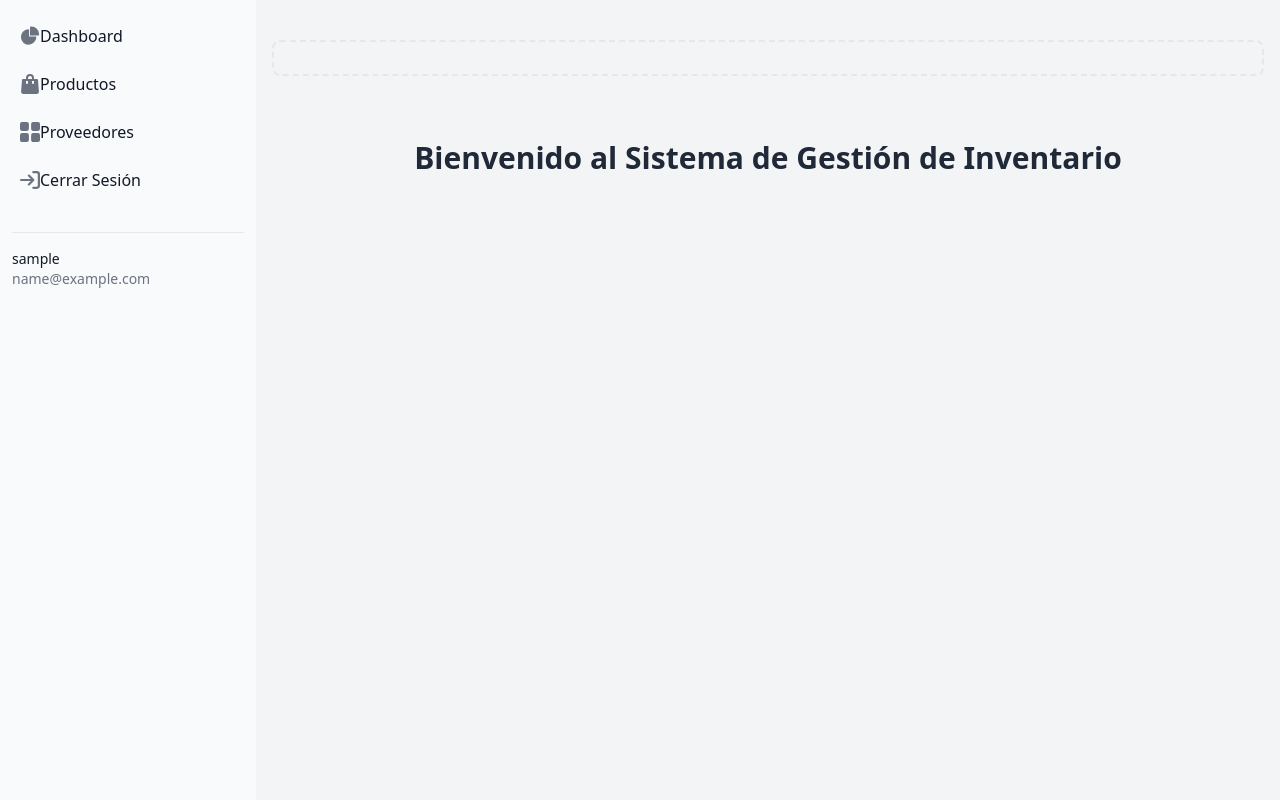
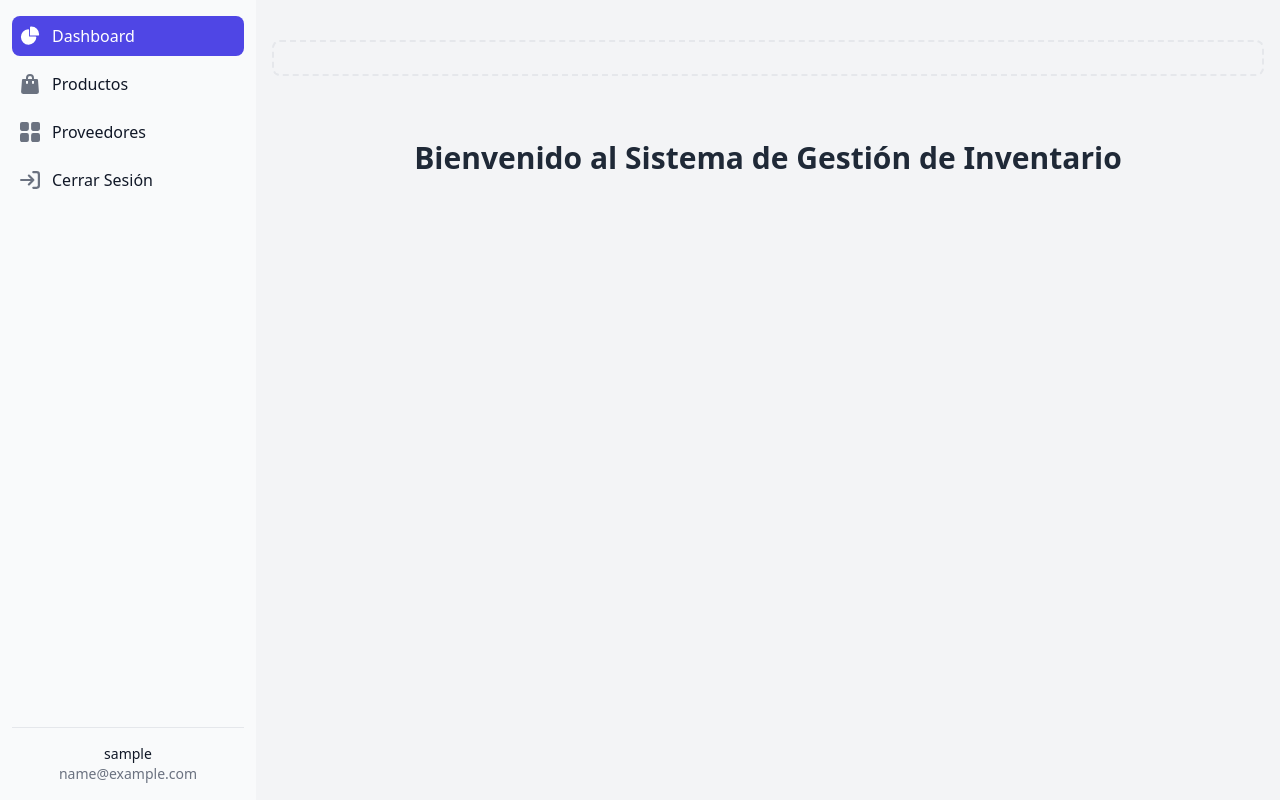
Before and after one commit to RchrdMrtnz/StockMaster, a Django app: page /inventario/ in a window 1280 px wide. Run offline with Django 5.2, Linux system fonts and the light colour scheme; the visitor is signed in with stand-in values (Sample User, id 1).

Commit message:
agregue parte del sidebard

```diff
--- a/core/settings.py
+++ b/core/settings.py
@@ -141,3 +141,4 @@ ACCOUNT_SESSION_COOKIE_AGE = 86400
 LOGIN_REDIRECT_URL = '/'
 LOGIN_URL = 'login'
 LOGIN_REDIRECT_URL = '/inventario/'
+LOGOUT_REDIRECT_URL = '/api/login/login/'
--- a/inventory/templates/inventory/partials/sidebar.html
+++ b/inventory/templates/inventory/partials/sidebar.html
@@ -1,49 +1,53 @@
+<!-- templates/partials/sidebar.html -->
 <button data-drawer-target="default-sidebar" data-drawer-toggle="default-sidebar" aria-controls="default-sidebar" type="button" class="inline-flex items-center p-2 mt-2 ms-3 text-sm text-gray-500 rounded-lg sm:hidden hover:bg-gray-100 focus:outline-none focus:ring-2 focus:ring-gray-200 dark:text-gray-400 dark:hover:bg-gray-700 dark:focus:ring-gray-600">
    <span class="sr-only">Open sidebar</span>
    <svg class="w-6 h-6" aria-hidden="true" fill="currentColor" viewBox="0 0 20 20" xmlns="http://www.w3.org/2000/svg">
-    <path clip-rule="evenodd" fill-rule="evenodd" d="M2 4.75A.75.75 0 012.75 4h14.5a.75.75 0 010 1.5H2.75A.75.75 0 012 4.75zm0 10.5a.75.75 0 01.75-.75h7.5a.75.75 0 010 1.5h-7.5a.75.75 0 01-.75-.75zM2 10a.75.75 0 01.75-.75h14.5a.75.75 0 010 1.5H2.75A.75.75 0 012 10z"></path>
+   <path clip-rule="evenodd" fill-rule="evenodd" d="M2 4.75A.75.75 0 012.75 4h14.5a.75.75.75 0 010 1.5H2.75A.75.75.75 0 012 4.75zm0 10.5a.75.75.75 0 01.75-.75h7.5a.75.75.75 0 010 1.5h-7.5a.75.75.75 0 01-.75-.75zM2 10a.75.75.75 0 01.75-.75h14.5a.75.75.75 0 010 1.5H2.75A.75.75.75 0 012 10z"></path>
    </svg>
 </button>
 
 <aside id="default-sidebar" class="fixed top-0 left-0 z-40 w-64 h-screen transition-transform -translate-x-full sm:translate-x-0" aria-label="Sidebar">
-    <div class="h-full px-3 py-4 overflow-y-auto bg-gray-50 dark:bg-gray-800">
+   <div class="flex flex-col justify-between h-full px-3 py-4 overflow-y-auto bg-gray-50 dark:bg-gray-800">
       <ul class="space-y-2 font-medium">
          <li>
-             <a href="{% url 'inventory-home' %}" class="flex items-center p-2 text-gray-900 rounded-lg dark:text-white hover:bg-gray-100 dark:hover:bg-gray-700 group">
-                <svg class="w-5 h-5 text-gray-500 transition duration-75 dark:text-gray-400 group-hover:text-gray-900 dark:group-hover:text-white" aria-hidden="true" xmlns="http://www.w3.org/2000/svg" fill="currentColor" viewBox="0 0 22 21">
+            <a href="{% url 'inventory-home' %}" class="flex items-center p-2 {% if request.path == '/inventario/' %}bg-indigo-600 text-white dark:bg-indigo-600 dark:text-white{% else %}text-gray-900 dark:text-white hover:bg-indigo-300 dark:hover:bg-indigo-300{% endif %} rounded-lg group">
+               <svg class="w-5 h-5 transition duration-75 {% if request.path == '/inventario/' %}text-white{% else %}text-gray-500 dark:text-gray-400 group-hover:text-gray-900 dark:group-hover:text-white{% endif %} me-4" aria-hidden="true" xmlns="http://www.w3.org/2000/svg" fill="currentColor" viewBox="0 0 22 21">
                   <path d="M16.975 11H10V4.025a1 1 0 0 0-1.066-.998 8.5 8.5 0 1 0 9.039 9.039.999.999 0 0 0-1-1.066h.002Z"/>
                   <path d="M12.5 0c-.157 0-.311.01-.565.027A1 1 0 0 0 11 1.02V10h8.975a1 1 0 0 0 1-.935c.013-.188.028-.374.028-.565A8.51 8.51 0 0 0 12.5 0Z"/>
                </svg>
-                <span class="ms-3">Dashboard</span>
+               <span class="ms-4 ml-3">Dashboard</span>
             </a>
          </li>
          <li>
-             <a href="{% url 'producto-list-create' %}" class="flex items-center p-2 text-gray-900 rounded-lg dark:text-white hover:bg-gray-100 dark:hover:bg-gray-700 group">
-                <svg class="flex-shrink-0 w-5 h-5 text-gray-500 transition duration-75 dark:text-gray-400 group-hover:text-gray-900 dark:group-hover:text-white" aria-hidden="true" xmlns="http://www.w3.org/2000/svg" fill="currentColor" viewBox="0 0 18 20">
+            <a href="{% url 'producto-list-create' %}" class="flex items-center p-2 {% if request.path == '/inventario/productos/' %}bg-indigo-600 text-white dark:bg-indigo-600 dark:text-white{% else %}text-gray-900 dark:text-white hover:bg-indigo-300 dark:hover:bg-indigo-300{% endif %} rounded-lg group">
+               <svg class="flex-shrink-0 w-5 h-5 transition duration-75 {% if request.path == '/inventario/productos/' %}text-white{% else %}text-gray-500 dark:text-gray-400 group-hover:text-gray-900 dark:group-hover:text-white{% endif %} me-4" aria-hidden="true" xmlns="http://www.w3.org/2000/svg" fill="currentColor" viewBox="0 0 18 20">
                   <path d="M17 5.923A1 1 0 0 0 16 5h-3V4a4 4 0 1 0-8 0v1H2a1 1 0 0 0-1 .923L.086 17.846A2 2 0 0 0 2.08 20h13.84a2 2 0 0 0 1.994-2.153L17 5.923ZM7 9a1 1 0 0 1-2 0V7h2v2Zm0-5a2 2 0 1 1 4 0v1H7V4Zm6 5a1 1 0 1 1-2 0V7h2v2Z"/>
                </svg>
-                <span class="flex-1 ms-3 whitespace-nowrap">Productos</span>
+               <span class="ms-4 ml-3">Productos</span>
             </a>
          </li>
          <li>
-             <a href="{% url 'proveedor-list-create' %}" class="flex items-center p-2 text-gray-900 rounded-lg dark:text-white hover:bg-gray-100 dark:hover:bg-gray-700 group">
-                <svg class="flex-shrink-0 w-5 h-5 text-gray-500 transition duration-75 dark:text-gray-400 group-hover:text-gray-900 dark:group-hover:text-white" aria-hidden="true" xmlns="http://www.w3.org/2000/svg" fill="currentColor" viewBox="0 0 18 18">
+            <a href="{% url 'proveedor-list-create' %}" class="flex items-center p-2 {% if request.path == '/inventario/proveedores/' %}bg-indigo-600 text-white dark:bg-indigo-600 dark:text-white{% else %}text-gray-900 dark:text-white hover:bg-indigo-300 dark:hover:bg-indigo-300{% endif %} rounded-lg group">
+               <svg class="flex-shrink-0 w-5 h-5 transition duration-75 {% if request.path == '/inventario/proveedores/' %}text-white{% else %}text-gray-500 dark:text-gray-400 group-hover:text-gray-900 dark:group-hover:text-white{% endif %} me-4" aria-hidden="true" xmlns="http://www.w3.org/2000/svg" fill="currentColor" viewBox="0 0 18 18">
                   <path d="M6.143 0H1.857A1.857 1.857 0 0 0 0 1.857v4.286C0 7.169.831 8 1.857 8h4.286A1.857 1.857 0 0 0 8 6.143V1.857A1.857 1.857 0 0 0 6.143 0Zm10 0h-4.286A1.857 1.857 0 0 0 10 1.857v4.286C10 7.169 10.831 8 11.857 8h4.286A1.857 1.857 0 0 0 18 6.143V1.857A1.857 1.857 0 0 0 16.143 0Zm-10 10H1.857A1.857 1.857 0 0 0 0 11.857v4.286C0 17.169.831 18 1.857 18h4.286A1.857 1.857 0 0 0 8 16.143v-4.286A1.857 1.857 0 0 0 6.143 10Zm10 0h-4.286A1.857 1.857 0 0 0 10 11.857v4.286c0 1.026.831 1.857 1.857 1.857h4.286A1.857 1.857 0 0 0 18 16.143v-4.286A1.857 1.857 0 0 0 16.143 10Z"/>
                </svg>
-                <span class="flex-1 ms-3 whitespace-nowrap">Proveedores</span>
+               <span class="ms-4 ml-3">Proveedores</span>
             </a>
          </li>
          <li>
-             <a href="{% url 'logout' %}" class="flex items-center p-2 text-gray-900 rounded-lg dark:text-white hover:bg-gray-100 dark:hover:bg-gray-700 group">
-                <svg class="flex-shrink-0 w-5 h-5 text-gray-500 transition duration-75 dark:text-gray-400 group-hover:text-gray-900 dark:group-hover:text-white" aria-hidden="true" xmlns="http://www.w3.org/2000/svg" fill="none" viewBox="0 0 18 16">
+            <form id="logout-form" action="{% url 'logout' %}" method="POST" class="inline">
+               {% csrf_token %}
+               <button type="submit" class="flex items-center p-2 text-gray-900 rounded-lg dark:text-white hover:bg-indigo-300 dark:hover:bg-indigo-300 group">
+                   <svg class="flex-shrink-0 w-5 h-5 transition duration-75 text-gray-500 dark:text-gray-400 group-hover:text-gray-900 dark:group-hover:text-white me-4" aria-hidden="true" xmlns="http://www.w3.org/2000/svg" fill="none" viewBox="0 0 18 16">
                       <path stroke="currentColor" stroke-linecap="round" stroke-linejoin="round" stroke-width="2" d="M1 8h11m0 0L8 4m4 4-4 4m4-11h3a2 2 0 0 1 2 2v10a2 2 0 0 1-2 2h-3"/>
                    </svg>
-                <span class="flex-1 ms-3 whitespace-nowrap">Cerrar Sesión</span>
-             </a>
+                   <span class="ms-4 ml-3">Cerrar Sesión</span>
+               </button>
+            </form>
          </li>
       </ul>
-       <!-- Información del usuario -->
-       <div class="mt-8 pt-4 border-t border-gray-200 dark:border-gray-700">
+      <!-- Información del usuario centrada y en la parte baja -->
+      <div class="mt-auto pt-4 border-t border-gray-200 dark:border-gray-700 text-center">
          <p class="text-sm font-medium text-gray-900 dark:text-white">
             {{ request.user.username }}
          </p>
--- a/login/urls.py
+++ b/login/urls.py
@@ -9,6 +9,6 @@ urlpatterns = [
     path('token/', TokenObtainPairView.as_view(), name='token_obtain_pair'),
     path('token/refresh/', TokenRefreshView.as_view(), name='token_refresh'),
     path('login/', CustomLoginView.as_view(), name='login'),
-    path('logout/', LogoutView.as_view(), name='logout'),
+    path('logout/', LogoutView.as_view(next_page='/api/login/login/'), name='logout'),
     path('registro/', RegistroUsuario.as_view(), name='registro'),
 ]
```
Lines whose indentation alone changed are shown as unchanged.
